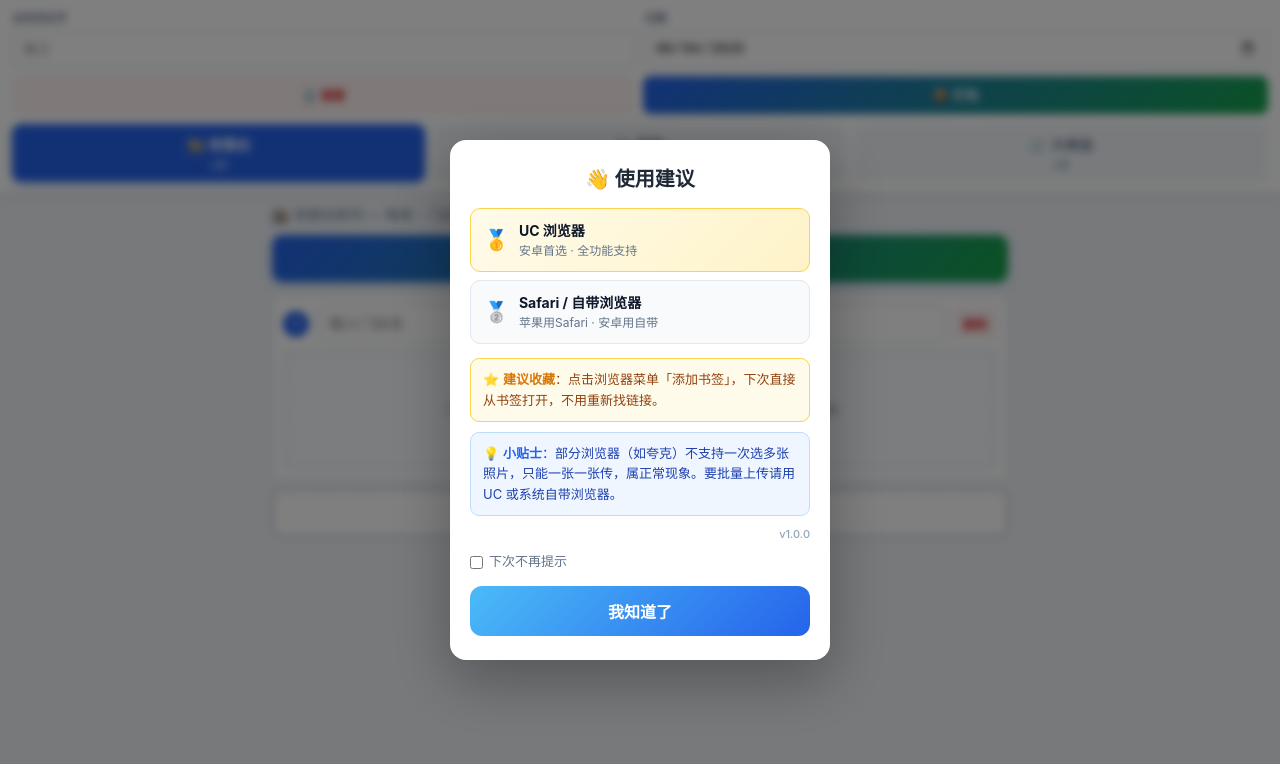
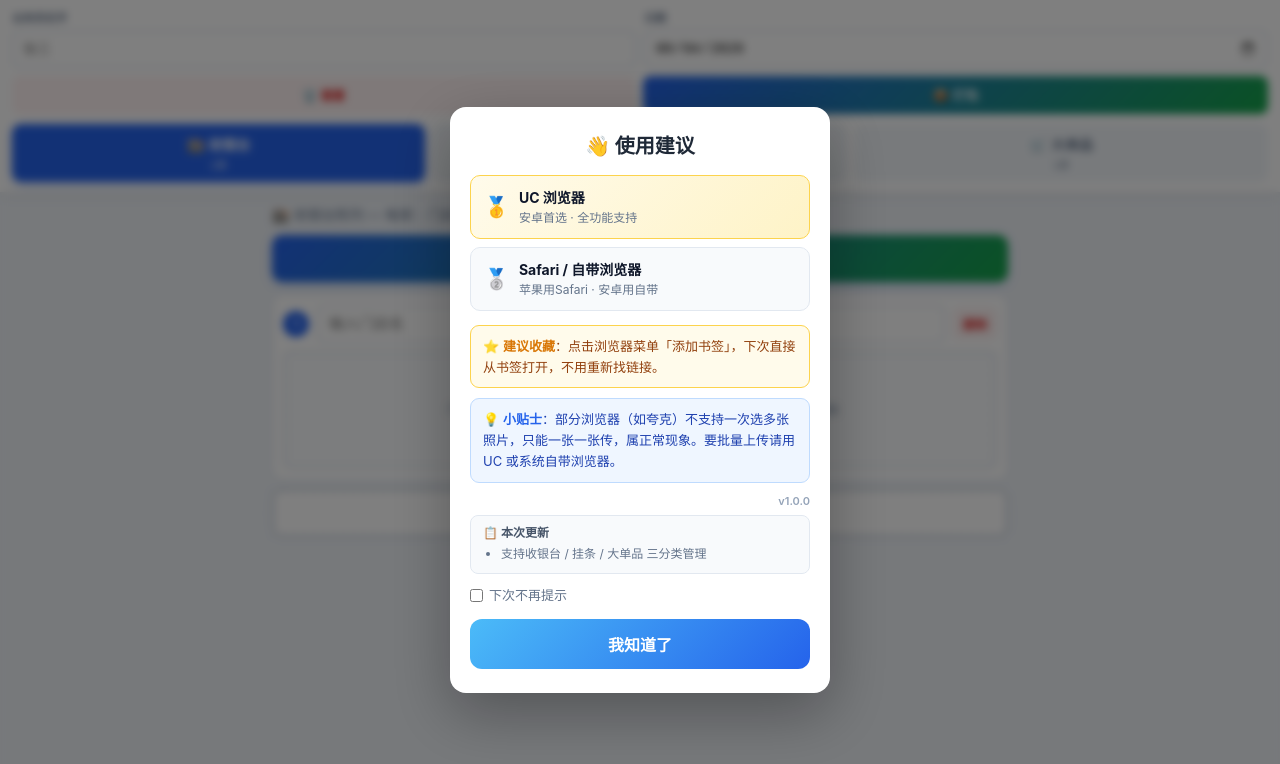
Before and after one commit to Elwinfan/mind-route-app, a plain HTML site: page licheng.html in a window 1280 px wide. Drawn offline with nearby package versions, Linux system fonts and the light colour scheme.

Commit message:
Update licheng.html (版本号下加更新说明：三分类管理)

```diff
--- a/licheng.html
+++ b/licheng.html
@@ -151,7 +151,10 @@
         .guide-tip b { color: #2563eb; }
         .guide-star { font-size: 13px; color: #92400e; background: #fffbeb; border: 1px solid #fcd34d; padding: 10px 12px; border-radius: 9px; margin-bottom: 10px; line-height: 1.6; }
         .guide-star b { color: #d97706; }
-        .guide-version { text-align: right; font-size: 11px; color: #94a3b8; margin-bottom: 10px; font-weight: 500; }
+        .guide-version { text-align: right; font-size: 11px; color: #94a3b8; margin-bottom: 6px; font-weight: 600; }
+        .guide-update { font-size: 12px; color: #64748b; background: #f8fafc; border: 1px solid #e2e8f0; border-radius: 8px; padding: 8px 12px; margin-bottom: 12px; }
+        .guide-update .update-title { font-weight: 600; color: #475569; margin-bottom: 2px; }
+        .guide-update ul { margin: 0; padding-left: 18px; color: #64748b; line-height: 1.7; }
         .guide-check { display: flex; align-items: center; gap: 6px; font-size: 13px; color: #64748b; margin-bottom: 14px; }
         .guide-btn { width: 100%; padding: 13px; border: none; border-radius: 12px; background: linear-gradient(135deg, #4BBBF8 0%, #2563eb 100%); color: #fff; font-size: 16px; font-weight: 600; cursor: pointer; }
         .guide-btn:active { transform: scale(.98); }
@@ -175,6 +178,12 @@
             <div class="guide-star">⭐ <b>建议收藏</b>：点击浏览器菜单「添加书签」，下次直接从书签打开，不用重新找链接。</div>
             <div class="guide-tip">💡 <b>小贴士</b>：部分浏览器（如夸克）不支持一次选多张照片，只能一张一张传，属正常现象。要批量上传请用 UC 或系统自带浏览器。</div>
             <div class="guide-version">v1.0.0</div>
+            <div class="guide-update">
+                <div class="update-title">📋 本次更新</div>
+                <ul>
+                    <li>支持收银台 / 挂条 / 大单品 三分类管理</li>
+                </ul>
+            </div>
             <label class="guide-check"><input type="checkbox" id="guideDontShow"> 下次不再提示</label>
             <button class="guide-btn" id="guideStartBtn" type="button">我知道了</button>
         </div>
```
